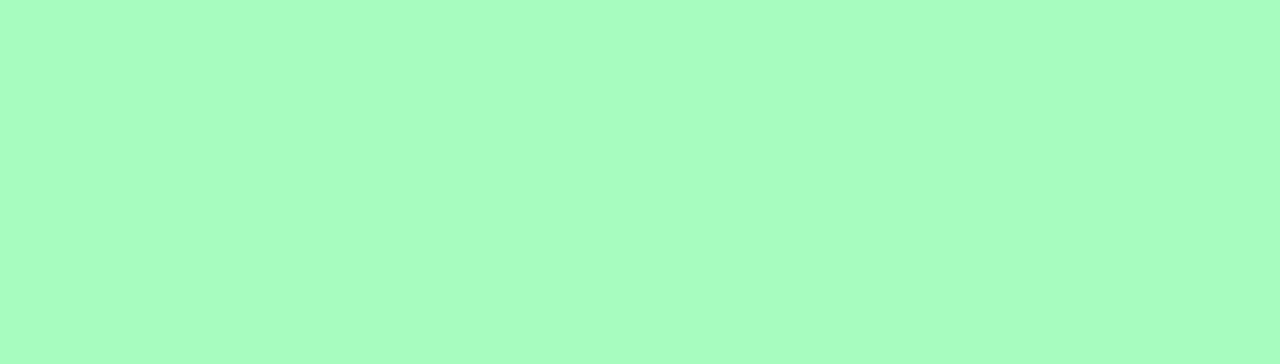
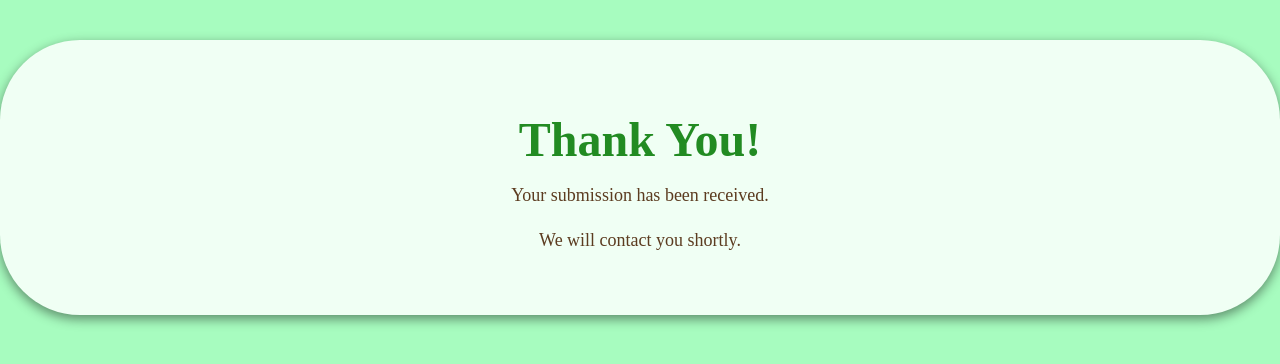
Before and after one commit to Joaquin95/Best-Tree-Service, a React (Create React App) app: page /thank-you in a window 1280 px wide. Before the commit this address had no page. Shown: the top 364 px of the page. Built offline with nearby package versions, Linux system fonts and the light colour scheme.

Commit message:
added a thank you page after submission of estimate

```diff
--- a/src/App.js
+++ b/src/App.js
@@ -1,10 +1,9 @@
 import React, { useEffect } from "react";
 import { Routes, Route } from "react-router-dom";
 import ReactGA from "react-ga4";
+import ThankYou from "./pages/ThankYou";
 
 import Home from "./pages/Home";
-import About from "./pages/About";
-import Contact from "./pages/Contact";
 import EstimateForm from "./pages/EstimateForm";
 
 ReactGA.initialize("G-XXXXXXX"); // Replace with your Google Analytics Measurement ID
@@ -17,9 +16,8 @@ function App() {
   return (
     <Routes>
       <Route path="/" element={<Home />} />
-      <Route path="/about" element={<About />} />
-      <Route path="/contact" element={<Contact />} />
       <Route path="/estimate" element={<EstimateForm />} />
+      <Route path="/thank-you" element={<ThankYou />} />
     </Routes>
   );
 }
--- a/src/index.css
+++ b/src/index.css
@@ -19,7 +19,7 @@ body {
   border-radius: 80px;
   max-width: 1200px;
 }
-.hero-img{
+.hero-img {
   height: 250px; /* Adjust as needed */
 }
 .services-section {
@@ -257,3 +257,15 @@ footer {
   align-items: center;
   padding: 2rem 1rem;
 }
+
+/* Thank You Page */
+.thank-you {
+  background-color: #f0fff4;
+  padding: 2.5rem;
+  text-align: center;
+  margin: 40px auto;
+  max-width: 1200px;
+  font-family: "Cursive", cursive;
+  border-radius: 80px;
+  box-shadow: 0 4px 12px rgba(0, 0, 0, 0.45);
+}
--- a/src/pages/About.js
+++ /dev/null
@@ -1,10 +0,0 @@
-import React from "react";
-
-export default function About() {
-  return (
-    <section className="bg-white py-10 px-6 text-center">
-      <h2 className="text-2xl font-bold mb-4">About Us</h2>
-      <p>We are a trusted local tree service company with 3+ years of experience.</p>
-    </section>
-  );
-}
--- a/src/pages/Contact.js
+++ /dev/null
@@ -1,18 +0,0 @@
-import React from 'react';
-
-export default function Contact() {
-    return (
-        <section className="bg-white py-10 px-6">
-            <h2 className="text-2xl font-bold mb-4">Contact Us</h2>
-            <form className="max-w-md mx-auto">
-            <input type="text" placeholder="Name"
-            className="w-full border p-2 mb-4" />
-            <input type="email" placeholder="Email"
-            className="w-full border p-2 mb-4" />
-            <textarea placeholder="Your message" className="w-full border p-2 mb-4" />
-            <button type="submit" className="bg-green-600 text-white px-4 py-2">Send</button>
-            </form>
-        </section>
-    );
-}
-// This component serves as the contact page of the application
--- a/src/pages/EstimateForm.js
+++ b/src/pages/EstimateForm.js
@@ -12,8 +12,8 @@ export default function EstimateForm() {
   });
 
   const [status, setStatus] = useState(""); // State to manage form submission status
-  const navigate = useNavigate();
-  // useNavigate is a hook that returns a function that lets you navigate programmatically
+  const navigate = useNavigate(); // useNavigate is a hook that returns a function that lets you navigate
+  const [isLoading, setIsLoading] = useState(false); // State to manage loading spinner
 
   const handleChange = (e) => {
     setFormData({ ...formData, [e.target.name]: e.target.value });
@@ -21,7 +21,10 @@ export default function EstimateForm() {
 
   const handleSubmit = async (e) => {
     e.preventDefault();
+    setIsLoading(true); // Set loading state to true shows loading spinner
 
+    try {
+      // Google Analytics event tracking}
       const response = await fetch("https://formspree.io/f/mgvkbynr", {
         method: "POST",
         headers: {
@@ -31,9 +34,18 @@ export default function EstimateForm() {
         body: JSON.stringify(formData),
       });
 
+      setIsLoading(false); // Set loading state to false hides loading spinner
+
       if (response.ok) {
         setStatus("Success");
-      alert("Thank you for your submission! We will contact you shortly.");
+
+        if (window.gtag) {
+          window.gtag("event", "form_submit", {
+            form: "estimate_form",
+            status: "success",
+          });
+        }
+
         setFormData({
           name: "",
           email: "",
@@ -42,12 +54,14 @@ export default function EstimateForm() {
           message: "",
         });
 
-      setTimeout(() => {
-        navigate("/"); // Redirect to home page after 2 seconds
-      }, 2000); // Redirect to home page after 2 seconds
+        navigate("/thank-you");
       } else {
-      alert("There was an error submitting the form. Please try again.");
-      setStatus("Error");
+        setStatus("ERROR");
+      }
+    } catch (error) {
+      console.error("Submission error:", error);
+      setIsLoading(false);
+      setStatus("ERROR");
     }
   };
 
@@ -108,7 +122,10 @@ export default function EstimateForm() {
                 required
               />
             </label>
-            <button type="submit">Submit</button>
+
+            <button type="submit" disabled={isLoading}>
+              {isLoading ? "Submitting..." : "Submit"}
+            </button>
           </form>
 
           {status === "SUCCESS" && (
--- /dev/null
+++ b/src/pages/ThankYou.js
@@ -0,0 +1,11 @@
+import React from "react";
+
+export default function ThankYou() {
+  return (
+    <div className="thank-you">
+      <h1>Thank You!</h1>
+      <p>Your submission has been received.</p>
+      <p>We will contact you shortly.</p>
+    </div>
+  );
+}
```
Lines whose indentation alone changed are shown as unchanged.
